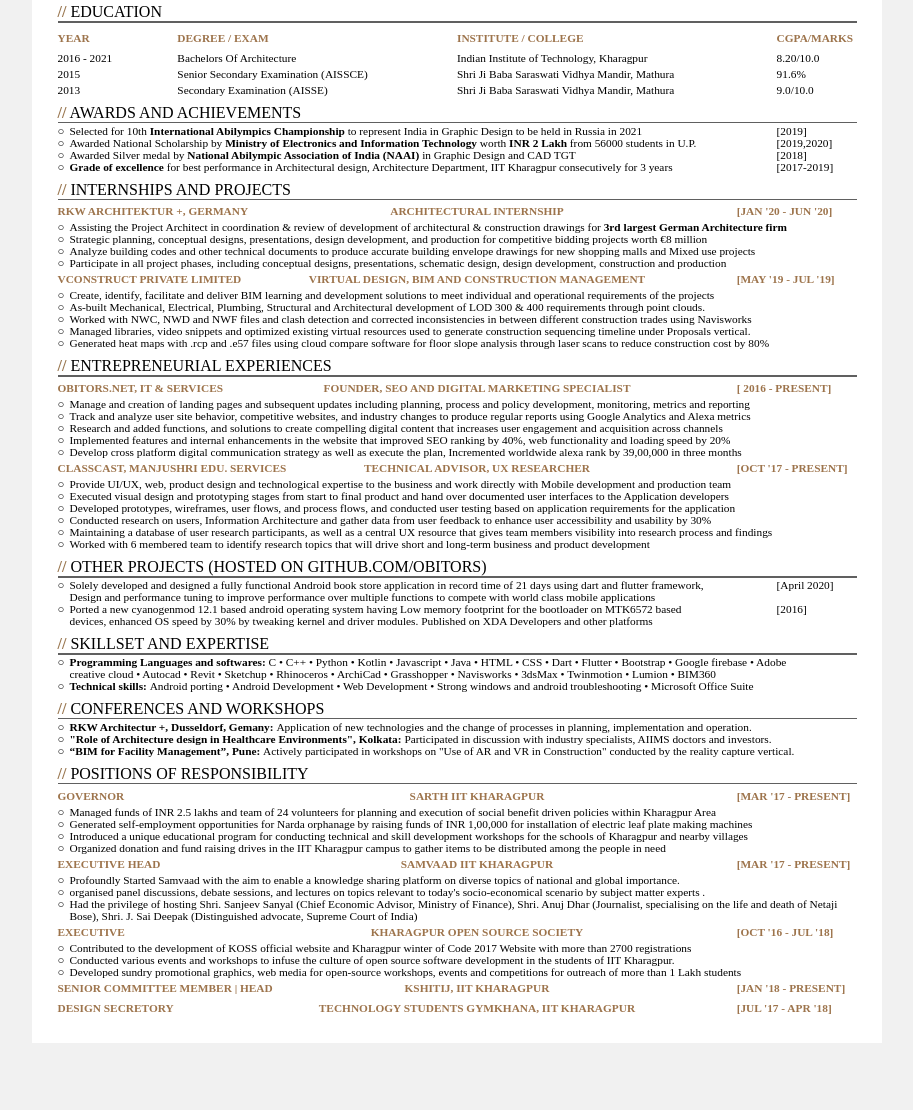
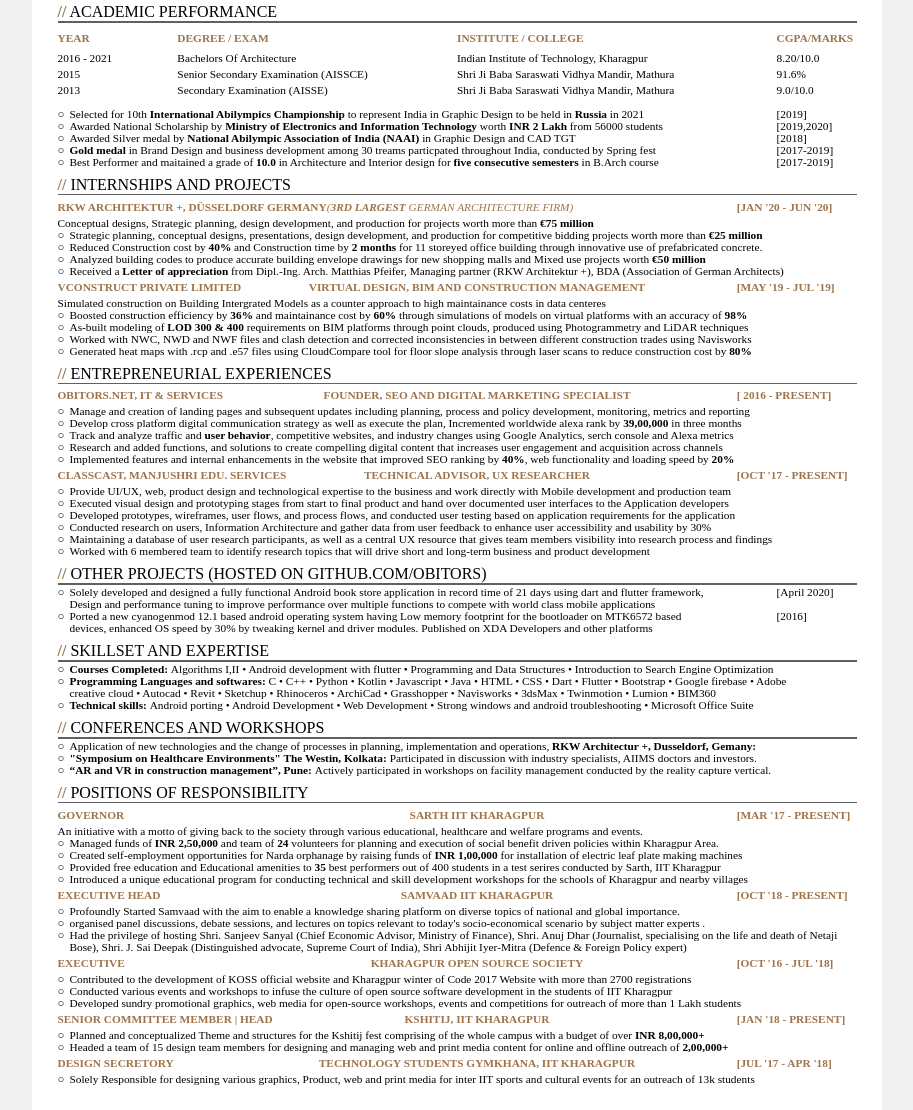
Before and after one commit to obitors/online-cv3, a website: page index.html in a window 1280 px wide. Shown: the part 104-1214 px from the top of the page, without its empty margins (183-1096 px from the left). Before the commit the page ends 1147 px from the top, so only its background shows below. Drawn offline with Linux system fonts and the light colour scheme; a script that the page names is missing.

Commit message:
version 27

```diff
--- a/css/style.css
+++ b/css/style.css
@@ -6,21 +6,25 @@
     color: #9d744c;
 }
 
-html {padding:0; margin:auto;overflow-x: hidden;}
+html {
+    padding: 0;
+    margin: auto;
+    overflow-x: hidden;
+}
 
-@page
-{
-    size: auto;   /* auto is the initial value */
+@page {
+    size: auto;
+    /* auto is the initial value */
 
     /* this affects the margin in the printer settings */
     margin: 25mm 25mm 25mm 25mm;
 }
 
-body
-{
+body {
     /* this affects the margin on the content before sending to printer */
     margin: 0px;
 }
+
 body {
     background-color: #f1f1f1;
     font-family: aileron;
@@ -66,7 +70,7 @@
     margin: 0 auto;
     padding: 0;
     background-color: #fff;
-    position:realative;
+    position: realative;
 }
 
 .col-100 {
@@ -84,6 +88,7 @@
     float: left;
 
 }
+
 .my-heading .my-name {
     font-size: 12pt;
     margin-top: -1%;
@@ -174,24 +179,21 @@
     width: 15%;
     float: left;
 }
+
 .edu-degree {
     width: 35%;
     float: left;
 }
+
 .edu-college {
     width: 40%;
     float: left;
 }
+
 .edu-marks {
     width: 10%;
     float: left;
 }
-
-
-
-
-
-
 
 .item-row-heading .item-year {
     float: left;
@@ -204,9 +206,16 @@
     text-align: center;
 }
 
+.item-row-heading .item-company-1 {
+    float: left;
+    width: 85%;
+    overflow: hidden;
+}
+
 .item-row-heading .item-company {
     float: left;
     width: 30%;
+    overflow: hidden;
 }
 
 .item-row-heading .item-void {
@@ -214,6 +223,13 @@
     width: 10%;
 }
 
+.item-company-1 .head-italic {
+    font-style: italic;
+    font-weight: 300;
+    float: left;
+    display: inline-block;
+    position: absolute;
+}
 
 .item-heading {
     text-transform: uppercase;
--- a/index.html
+++ b/index.html
@@ -31,9 +31,7 @@
                     </div>
                     <div class="my-website">
                         <a href="www.ashutoshagrawal.in">www.ashutoshagrawal.in</a> | <a href="www.obitors.com">www.obitors.com</a>
-
                     </div>
-
                 </div>
                 <div class="head-img">
                     <img src="img/IIT_Kharagpur_Logo.svg.png" width="100%">
@@ -41,7 +39,7 @@
             </div>
             <div class="my-education">
                 <div class="heading">
-                    EDUCATION
+                    Academic Performance
                     <div class="seperator">
                     </div>
                 </div>
@@ -51,7 +49,6 @@
                         <div class="item-year">
                             Year
                         </div>
-
                     </div>
                     <div class="edu-degree item-heading cv-color2">
                         Degree / Exam
@@ -64,7 +61,6 @@
                         CGPA/Marks
                     </div>
                 </div>
-
                 <div class="item-edu-row">
                     <div class="edu-year">
                         2016 - 2021
@@ -80,7 +76,6 @@
                         8.20/10.0
                     </div>
                 </div>
-
                 <div class="item-edu-row">
                     <div class="edu-year">
                         2015
@@ -115,15 +110,16 @@
 
             </div>
             <div class="my-awards">
-                <div class="heading">
+                <div class="vertical-gap1"> </div>
+                <!--<div class="heading">
                     Awards and Achievements
                     <div class="seperator">
                     </div>
-                </div>
+                </div>-->
                 <div class="item-row">
                     <div class="bullet">○</div>
                     <div class="award-item-content">
-                        Selected for 10th <b>International Abilympics Championship</b> to represent India in Graphic Design to be held in Russia in 2021
+                        Selected for 10th <b>International Abilympics Championship</b> to represent India in Graphic Design to be held in <b>Russia</b> in 2021
                     </div>
                     <div class="item-year">
                         [2019]
@@ -132,7 +128,7 @@
                 <div class="item-row">
                     <div class="bullet">○</div>
                     <div class="award-item-content">
-                        Awarded National Scholarship by <b>Ministry of Electronics and Information Technology</b> worth <b>INR 2 Lakh</b> from 56000 students in U.P.
+                        Awarded National Scholarship by <b>Ministry of Electronics and Information Technology</b> worth <b>INR 2 Lakh</b> from 56000 students
                     </div>
                     <div class="item-year">
                         [2019,2020]
@@ -152,7 +148,16 @@
                 <div class="item-row">
                     <div class="bullet">○</div>
                     <div class="award-item-content">
-                        <b>Grade of excellence</b> for best performance in Architectural design, Architecture Department, IIT Kharagpur consecutively for 3 years
+                        <b>Gold medal</b> in Brand Design and business development among 30 treams particpated throughout India, conducted by Spring fest
+                    </div>
+                    <div class="item-year">
+                        [2017-2019]
+                    </div>
+                </div>
+                <div class="item-row">
+                    <div class="bullet">○</div>
+                    <div class="award-item-content">
+                        Best Performer and maitained a grade of <b>10.0</b> in Architecture and Interior design for <b>five consecutive semesters</b> in B.Arch course
                     </div>
                     <div class="item-year">
                         [2017-2019]
@@ -168,40 +173,47 @@
                 </div>
                 <div class="intern">
                     <div class="item-row-heading">
-                        <div class="item-company item-heading cv-color2">RKW Architektur +, Germany</div>
-                        <div class="item-profile item-heading cv-color2">
+                        <div class="item-company-1 item-heading cv-color2">RKW Architektur +, Düsseldorf Germany
+                            <div class="head-italic">
+                                (<b>3rd Largest</b> German Architecture firm)
+                            </div>
+                        </div>
+                        <!--<div class="item-profile item-heading cv-color2">
                             Architectural Internship
                         </div>
-                        <div class="item-void"> </div>
+                        <div class="item-void"> </div>-->
                         <div class="item-year item-heading cv-color2">
                             [Jan '20 - Jun '20]
                         </div>
                     </div>
                     <div class="item-row">
+                        <div class="item-description">
+                            Conceptual designs, Strategic planning, design development, and production for projects worth more than <b>€75 million</b>
+                        </div>
+                    </div>
+                    <div class="item-row">
                         <div class="bullet">○</div>
                         <div class="item-content">
-                            Assisting the Project Architect in coordination & review of development of architectural & construction drawings for <b>3rd largest German Architecture firm</b>
+                            Strategic planning, conceptual designs, presentations, design development, and production for competitive bidding projects worth more than <b>€25 million</b>
+                        </div>
+                    </div>
+                    <div class="item-row">
+                        <div class="bullet">○</div>
+                        <div class="item-content">
+                            Reduced Construction cost by <b>40%</b> and Construction time by <b>2 months</b> for 11 storeyed office building through innovative use of prefabricated concrete.
                         </div>
 
                     </div>
                     <div class="item-row">
                         <div class="bullet">○</div>
                         <div class="item-content">
-                            Strategic planning, conceptual designs, presentations, design development, and production for competitive bidding projects worth €8 million
+                            Analyzed building codes to produce accurate building envelope drawings for new shopping malls and Mixed use projects worth <b>€50 million</b>
                         </div>
                     </div>
-
                     <div class="item-row">
                         <div class="bullet">○</div>
                         <div class="item-content">
-                            Analyze building codes and other technical documents to produce accurate building envelope drawings for new shopping malls and Mixed use projects
-                        </div>
-                    </div>
-
-                    <div class="item-row">
-                        <div class="bullet">○</div>
-                        <div class="item-content">
-                            Participate in all project phases, including conceptual designs, presentations, schematic design, design development, construction and production
+                            Received a <b>Letter of appreciation</b> from Dipl.-Ing. Arch. Matthias Pfeifer, Managing partner (RKW Architektur +), BDA (Association of German Architects)
                         </div>
                     </div>
                 </div>
@@ -217,41 +229,36 @@
                         </div>
                     </div>
                     <div class="item-row">
-                        <div class="bullet">○</div>
-                        <div class="item-content">
-                            Create, identify, facilitate and deliver BIM learning and development solutions to meet individual and operational requirements of the projects
+                        <div class="item-description">
+                            Simulated construction on Building Intergrated Models as a counter approach to high maintainance costs in data centeres
                         </div>
                     </div>
                     <div class="item-row">
                         <div class="bullet">○</div>
                         <div class="item-content">
-                            As-built Mechanical, Electrical, Plumbing, Structural and Architectural development of LOD 300 & 400 requirements through point clouds.
+                            Boosted construction efficiency by <b>36%</b> and maintainance cost by <b>60%</b> through simulations of models on virtual platforms with an accuracy of <b>98%</b>
                         </div>
                     </div>
-
+                    <div class="item-row">
+                        <div class="bullet">○</div>
+                        <div class="item-content">
+                            As-built modeling of <b>LOD 300 & 400</b> requirements on BIM platforms through point clouds, produced using Photogrammetry and LiDAR techniques
+                        </div>
+                    </div>
                     <div class="item-row">
                         <div class="bullet">○</div>
                         <div class="item-content">
                             Worked with NWC, NWD and NWF files and clash detection and corrected inconsistencies in between different construction trades using Navisworks
                         </div>
                     </div>
-
                     <div class="item-row">
                         <div class="bullet">○</div>
                         <div class="item-content">
-                            Managed libraries, video snippets and optimized existing virtual resources used to generate construction sequencing timeline under Proposals vertical.
-                        </div>
-                    </div>
-
-                    <div class="item-row">
-                        <div class="bullet">○</div>
-                        <div class="item-content">
-                            Generated heat maps with .rcp and .e57 files using cloud compare software for floor slope analysis through laser scans to reduce construction cost by 80%
+                            Generated heat maps with .rcp and .e57 files using CloudCompare tool for floor slope analysis through laser scans to reduce construction cost by <b> 80%</b>
                         </div>
                     </div>
                 </div>
             </div>
-
             <div class="Ent Exp">
                 <div class="heading">
                     ENTREPRENEURIAL EXPERIENCES
@@ -274,15 +281,19 @@
                         <div class="item-content">
                             Manage and creation of landing pages and subsequent updates including planning, process and policy development, monitoring, metrics and reporting
                         </div>
-
                     </div>
                     <div class="item-row">
                         <div class="bullet">○</div>
                         <div class="item-content">
-                            Track and analyze user site behavior, competitive websites, and industry changes to produce regular reports using Google Analytics and Alexa metrics
+                            Develop cross platform digital communication strategy as well as execute the plan, Incremented worldwide alexa rank by <b>39,00,000</b> in three months
                         </div>
                     </div>
-
+                    <div class="item-row">
+                        <div class="bullet">○</div>
+                        <div class="item-content">
+                            Track and analyze traffic and <b>user behavior</b>, competitive websites, and industry changes using Google Analytics, serch console and Alexa metrics
+                        </div>
+                    </div>
                     <div class="item-row">
                         <div class="bullet">○</div>
                         <div class="item-content">
@@ -293,17 +304,9 @@
                     <div class="item-row">
                         <div class="bullet">○</div>
                         <div class="item-content">
-                            Implemented features and internal enhancements in the website that improved SEO ranking by 40%, web functionality and loading speed by 20%
+                            Implemented features and internal enhancements in the website that improved SEO ranking by <b>40%</b>, web functionality and loading speed by <b>20%</b>
                         </div>
                     </div>
-
-                    <div class="item-row">
-                        <div class="bullet">○</div>
-                        <div class="item-content">
-                            Develop cross platform digital communication strategy as well as execute the plan, Incremented worldwide alexa rank by 39,00,000 in three months
-                        </div>
-                    </div>
-
                 </div>
                 <div class="intern">
                     <div class="item-row-heading">
@@ -401,7 +404,6 @@
                     </div>
                 </div>
             </div>
-
             <div class="my-Internships">
                 <div class="heading">
                     Skillset and Expertise
@@ -409,7 +411,12 @@
                     </div>
                 </div>
                 <div class="intern">
-
+                   <div class="item-row">
+                        <div class="bullet">○</div>
+                        <div class="item-content">
+                            <b>Courses Completed: </b>Algorithms I,II • Android development with flutter • Programming and Data Structures • Introduction to Search Engine Optimization
+                        </div>
+                    </div>
                     <div class="item-row">
                         <div class="bullet">○</div>
                         <div class="item-content">
@@ -441,19 +448,19 @@
                     <div class="item-row">
                         <div class="bullet">○</div>
                         <div class="item-content">
-                            <b>RKW Architectur +, Dusseldorf, Gemany: </b>Application of new technologies and the change of processes in planning, implementation and operation.
+                            Application of new technologies and the change of processes in planning, implementation and operations, <b>RKW Architectur +, Dusseldorf, Gemany: </b>
                         </div>
                     </div>
                     <div class="item-row">
                         <div class="bullet">○</div>
                         <div class="item-content">
-                            <b>"Role of Architecture design in Healthcare Environments", Kolkata: </b>Participated in discussion with industry specialists, AIIMS doctors and investors.
+                            <b>"Symposium on Healthcare Environments" The Westin, Kolkata: </b>Participated in discussion with industry specialists, AIIMS doctors and investors.
                         </div>
                     </div>
                     <div class="item-row">
                         <div class="bullet">○</div>
                         <div class="item-content">
-                            <b>“BIM for Facility Management”, Pune: </b>Actively participated in workshops on "Use of AR and VR in Construction" conducted by the reality capture vertical.
+                            <b>“AR and VR in construction management”, Pune: </b>Actively participated in workshops on facility management conducted by the reality capture vertical.
                         </div>
                     </div>
                 </div>
@@ -478,30 +485,33 @@
                         </div>
                     </div>
                     <div class="item-row">
+                        <div class="item-description">
+                             An initiative with a motto of giving back to the society through various educational, healthcare and welfare programs and events.
+                        </div>
+                    </div>
+                    <div class="item-row">
                         <div class="bullet">○</div>
                         <div class="item-content">
-                            Managed funds of INR 2.5 lakhs and team of 24 volunteers for planning and execution of social benefit driven policies within Kharagpur Area
+                            Managed funds of <b>INR 2,50,000</b> and team of <b>24</b> volunteers for planning and execution of social benefit driven policies within Kharagpur Area.
                         </div>
 
                     </div>
                     <div class="item-row">
                         <div class="bullet">○</div>
                         <div class="item-content">
-                            Generated self-employment opportunities for Narda orphanage by raising funds of INR 1,00,000 for installation of electric leaf plate making machines
+                            Created self-employment opportunities for Narda orphanage by raising funds of <b>INR 1,00,000</b> for installation of electric leaf plate making machines
                         </div>
                     </div>
-
+                    <div class="item-row">
+                        <div class="bullet">○</div>
+                        <div class="item-content">
+                            Provided free education and Educational amenities to <b>35</b> best performers out of 400 students in a test serires conducted by Sarth, IIT Kharagpur
+                        </div>
+                    </div>
                     <div class="item-row">
                         <div class="bullet">○</div>
                         <div class="item-content">
                             Introduced a unique educational program for conducting technical and skill development workshops for the schools of Kharagpur and nearby villages
-                        </div>
-                    </div>
-
-                    <div class="item-row">
-                        <div class="bullet">○</div>
-                        <div class="item-content">
-                            Organized donation and fund raising drives in the IIT Kharagpur campus to gather items to be distributed among the people in need
                         </div>
                     </div>
                 </div>
@@ -513,14 +523,13 @@
                         </div>
                         <div class="item-void"> </div>
                         <div class="item-year item-heading cv-color2">
-                            [Mar '17 - Present]
+                            [Oct '18 - Present]
                         </div>
                     </div>
                     <div class="item-row">
                         <div class="bullet">○</div>
                         <div class="item-content">
-                            Profoundly Started Samvaad with the aim to enable a knowledge sharing platform on diverse topics of
-                            national and global importance.
+                            Profoundly Started Samvaad with the aim to enable a knowledge sharing platform on diverse topics of national and global importance.
                         </div>
                     </div>
                     <div class="item-row">
@@ -533,7 +542,7 @@
                     <div class="item-row">
                         <div class="bullet">○</div>
                         <div class="item-content">
-                            Had the privilege of hosting Shri. Sanjeev Sanyal (Chief Economic Advisor, Ministry of Finance), Shri. Anuj Dhar (Journalist, specialising on the life and death of Netaji Bose), Shri. J. Sai Deepak (Distinguished advocate, Supreme Court of India)
+                            Had the privilege of hosting Shri. Sanjeev Sanyal (Chief Economic Advisor, Ministry of Finance), Shri. Anuj Dhar (Journalist, specialising on the life and death of Netaji Bose), Shri. J. Sai Deepak (Distinguished advocate, Supreme Court of India), Shri Abhijit Iyer-Mitra (Defence & Foreign Policy expert)
                         </div>
                     </div>
                 </div>
@@ -558,7 +567,7 @@
                     <div class="item-row">
                         <div class="bullet">○</div>
                         <div class="item-content">
-                            Conducted various events and workshops to infuse the culture of open source software development in the students of IIT Kharagpur.
+                            Conducted various events and workshops to infuse the culture of open source software development in the students of IIT Kharagpur
                         </div>
                     </div>
 
@@ -581,6 +590,19 @@
                             [Jan '18 - Present]
                         </div>
                     </div>
+                    <div class="item-row">
+                        <div class="bullet">○</div>
+                        <div class="item-content">
+                            Planned and conceptualized Theme and structures for the Kshitij fest comprising of the whole campus with a budget of over <b>INR 8,00,000+</b>
+                        </div>
+
+                    </div>
+                    <div class="item-row">
+                        <div class="bullet">○</div>
+                        <div class="item-content">
+                             Headed a team of 15 design team members for designing and managing web and print media content for online and offline outreach of <b>2,00,000+</b>
+                        </div>
+                    </div>
                 </div>
                 <div class="intern">
                     <div class="item-row-heading">
@@ -593,13 +615,16 @@
                             [Jul '17 - Apr '18]
                         </div>
                     </div>
+                    <div class="item-row">
+                        <div class="bullet">○</div>
+                        <div class="item-content">
+                            Solely Responsible for designing various graphics, Product, web and print media for inter IIT sports and cultural events for an outreach of 13k students
                         </div>
                     </div>
-
                 </div>
             </div>
-
-
+        </div>
+    </div>
     <script async src="https://www.googletagmanager.com/gtag/js?id=UA-136744530-3"></script>
     <script>
         window.dataLayer = window.dataLayer || [];
@@ -611,9 +636,7 @@
 
         gtag('config', 'UA-136744530-3');
     </script>
-
     <script src="https://ipmeta.io/plugin.js"></script>
-
     <script>
         provideGtagPlugin({
             serviceProvider: 'dimension1',
@@ -621,7 +644,6 @@
             networkType: 'dimension3',
         });
     </script>
-
     <script>
         (function(w, d, s, l, i) {
             w[l] = w[l] || [];
@@ -638,7 +660,5 @@
             f.parentNode.insertBefore(j, f);
         })(window, document, 'script', 'dataLayer', 'GTM-K98VXKJ');
     </script>
-
     <noscript><iframe src="https://www.googletagmanager.com/ns.html?id=GTM-K98VXKJ" height="0" width="0" style="display:none;visibility:hidden"></iframe></noscript>
-
 </body>
```
Lines whose indentation alone changed are shown as unchanged.
